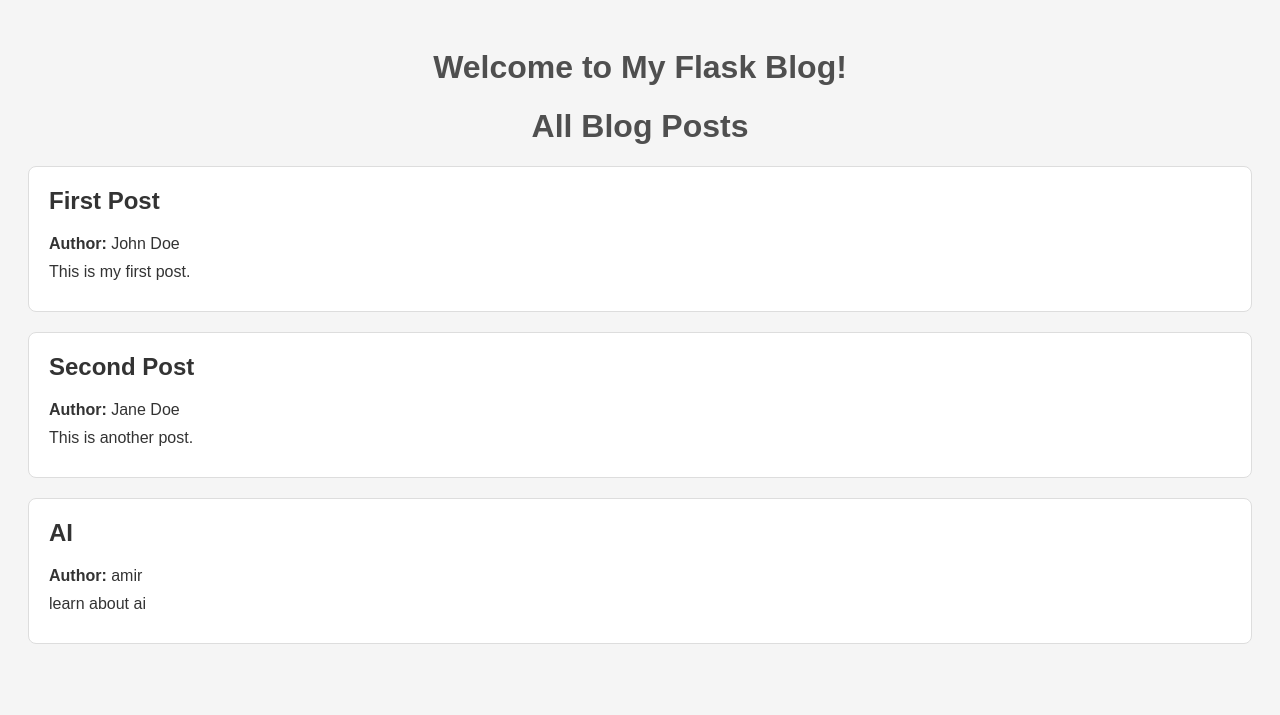
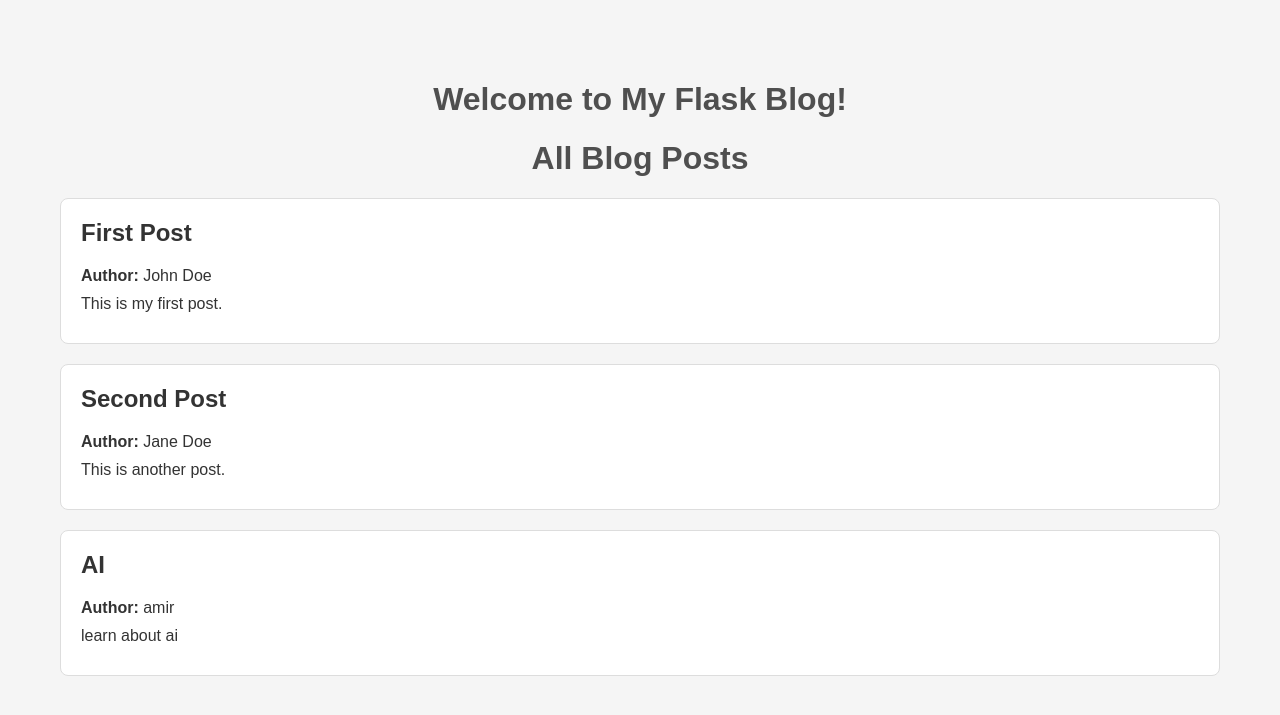
Before and after one commit to amirdhs/Flaskproject, a Flask app: page / in a window 1280 px wide. Shown: the top 715 px of the page. Run offline with Flask 3, Linux system fonts and the light colour scheme.

Commit message:
change some style

```diff
--- a/templates/static/style.css
+++ b/templates/static/style.css
@@ -3,6 +3,7 @@ body {
     background-color: #F5F5F5;
     padding: 20px;
     color: #333;
+    margin: 40px;
 }
 
 h1 {
```
